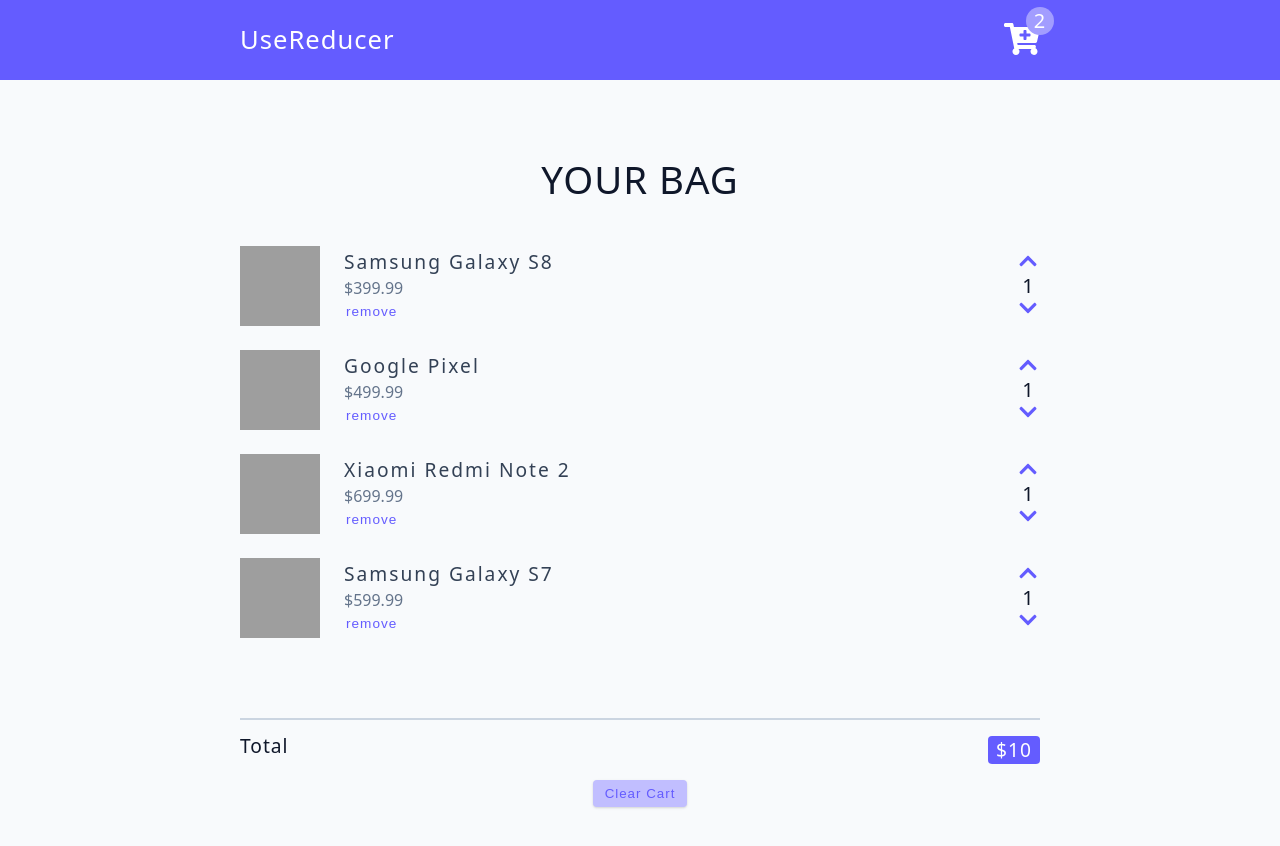
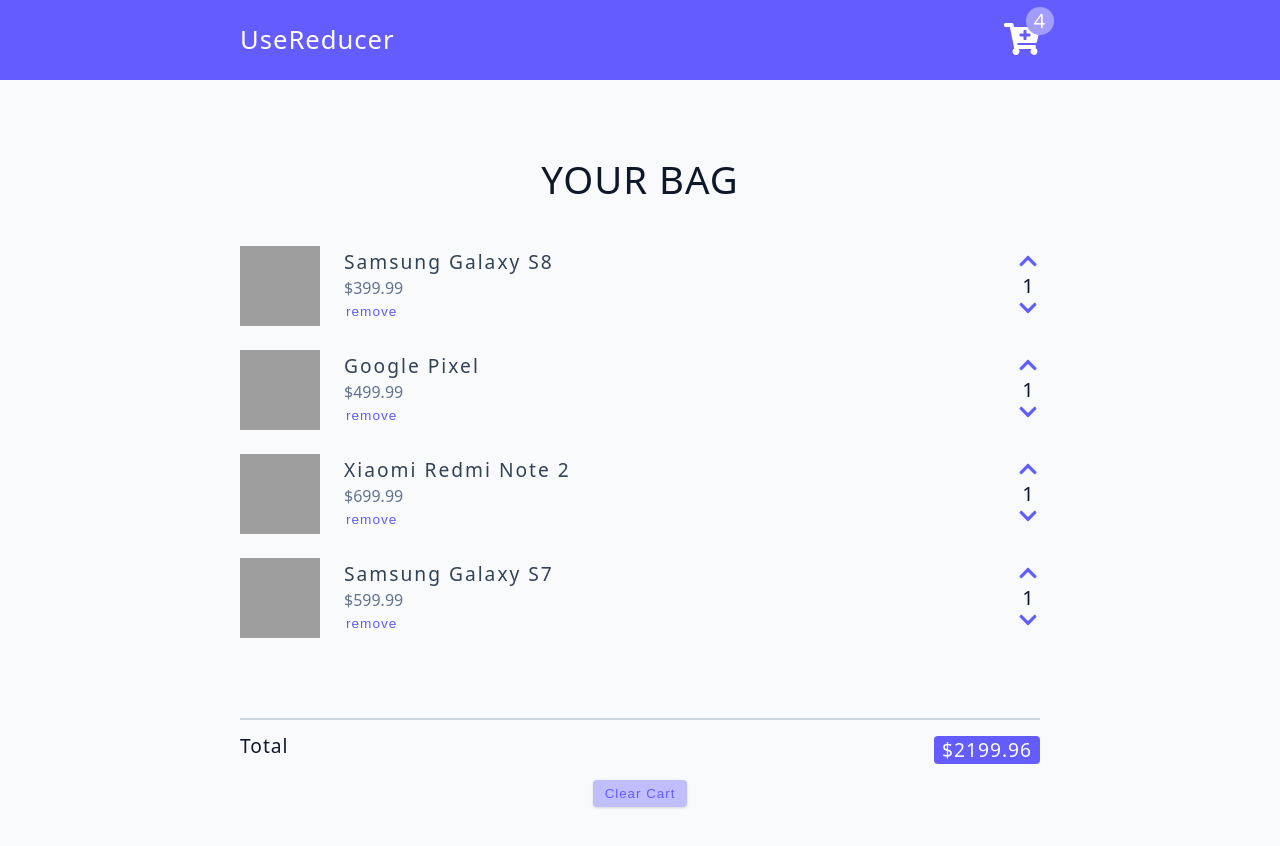
Before and after one commit to glitton/useReducer-cart, a React (Vite) app: page / in a window 1280 px wide. Built offline with nearby package versions, Linux system fonts and the light colour scheme; grey boxes are pictures that could not be loaded.

Commit message:
added total amount and cost utils

```diff
--- a/src/CartContainer.jsx
+++ b/src/CartContainer.jsx
@@ -3,7 +3,7 @@
 import cartItems from "./data";
 
 const CartContainer = () => {
-  const { cart, clearCart } = useGlobalContext();
+  const { cart, clearCart, totalCost } = useGlobalContext();
 
   const cartArray = Array.from(cart.entries());
 
@@ -36,7 +36,7 @@
         <hr />
         <div>
           <h5 className='cart-total'>
-            total <span>$10</span>
+            total <span>${totalCost.toFixed(2)}</span>
           </h5>
         </div>
         <button className='btn btn-hipster' onClick={clearCart}>
--- a/src/Navbar.jsx
+++ b/src/Navbar.jsx
@@ -1,5 +1,7 @@
-import { FaCartPlus } from 'react-icons/fa';
+import { FaCartPlus } from "react-icons/fa";
+import { useGlobalContext } from "./context";
 const Navbar = () => {
+  const { totalAmount } = useGlobalContext();
   return (
     <nav>
       <div className='nav-center'>
@@ -7,7 +9,7 @@
         <div className='nav-container'>
           <FaCartPlus className='cart-icon' />
           <div className='amount-container'>
-            <p className='total-amount'>2</p>
+            <p className='total-amount'>{totalAmount}</p>
           </div>
         </div>
       </div>
--- a/src/context.jsx
+++ b/src/context.jsx
@@ -9,6 +9,7 @@
   LOADING,
   DISPLAY_ITEMS,
 } from "./actions";
+import { getTotals } from "./utils";
 
 const AppContext = createContext();
 
@@ -18,6 +19,8 @@
 };
 export const AppProvider = ({ children }) => {
   const [state, dispatch] = useReducer(reducer, initialState);
+
+  const { totalAmount, totalCost } = getTotals(state.cart);
 
   const clearCart = () => {
     dispatch({ type: CLEAR_CART });
@@ -35,7 +38,15 @@
   };
   return (
     <AppContext.Provider
-      value={{ ...state, clearCart, removeItem, increaseItem, decreaseItem }}
+      value={{
+        ...state,
+        clearCart,
+        removeItem,
+        increaseItem,
+        decreaseItem,
+        totalAmount,
+        totalCost,
+      }}
     >
       {children}
     </AppContext.Provider>
--- /dev/null
+++ b/src/utils.js
@@ -0,0 +1,10 @@
+export const getTotals = (cart) => {
+  let totalAmount = 0;
+  let totalCost = 0;
+
+  for (let { amount, price } of cart.values()) {
+    totalAmount += amount;
+    totalCost += amount * price;
+  }
+  return { totalAmount, totalCost };
+};
```
